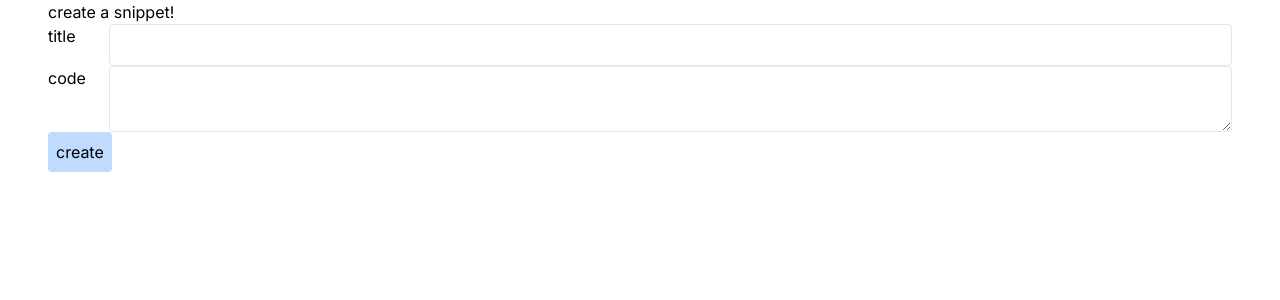
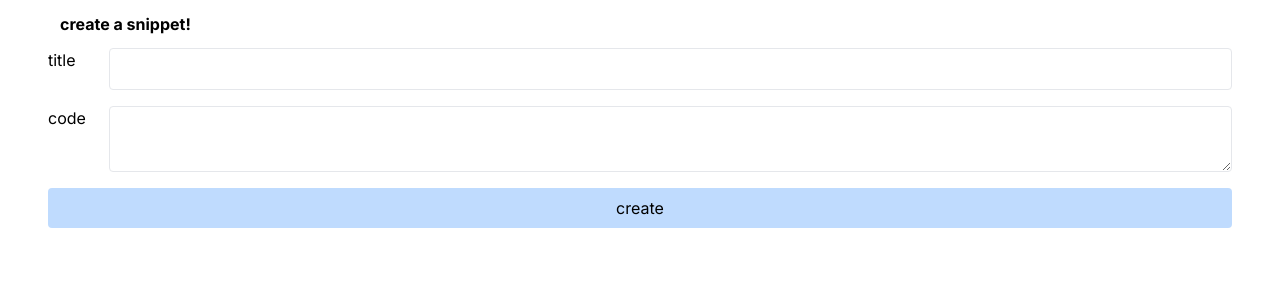
Before and after one commit to edgarinhm/second-nextjs-app-udemy, a Next.js app: page /snippets/new in a window 1280 px wide. Shown: the top 300 px of the page. Built offline with nearby package versions, Linux system fonts and the light colour scheme.

Commit message:
UD-02 add snippet form styles

```diff
--- a/src/app/snippets/new/page.tsx
+++ b/src/app/snippets/new/page.tsx
@@ -2,7 +2,8 @@ import { locale } from "@/constants/locale";
 export default function SnippetsCreatePage() {
   return (
     <form action="">
-      <h3>{locale.SnippetCreateTitle}</h3>
+      <h3 className="font-bold m-3">{locale.SnippetCreateTitle}</h3>
+      <div className="flex flex-col gap-4">
         <div className="flex gap-4">
           <label className="w-12" htmlFor="title">
             {locale.SnippetFormTitle}
@@ -18,11 +19,16 @@ export default function SnippetsCreatePage() {
           <label className="w-12" htmlFor="code">
             {locale.SnippetFormCode}
           </label>
-        <textarea className="border rounded p-2 w-full" name="code" id="code" />
+          <textarea
+            className="border rounded p-2 w-full"
+            name="code"
+            id="code"
+          />
         </div>
         <button type="submit" className="rounded p-2 bg-blue-200">
           {locale.ActionButtonCreate}
         </button>
+      </div>
     </form>
   );
 }
```
Lines whose indentation alone changed are shown as unchanged.
